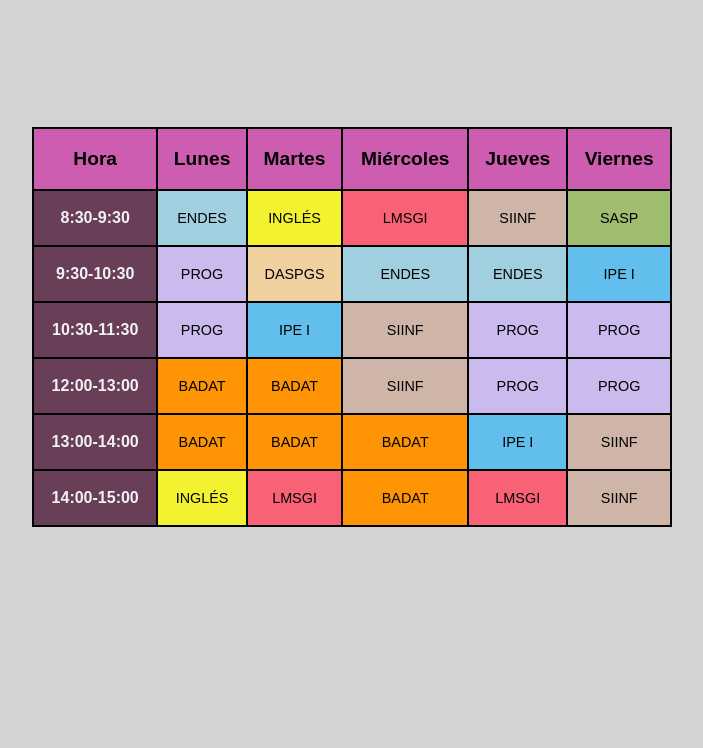
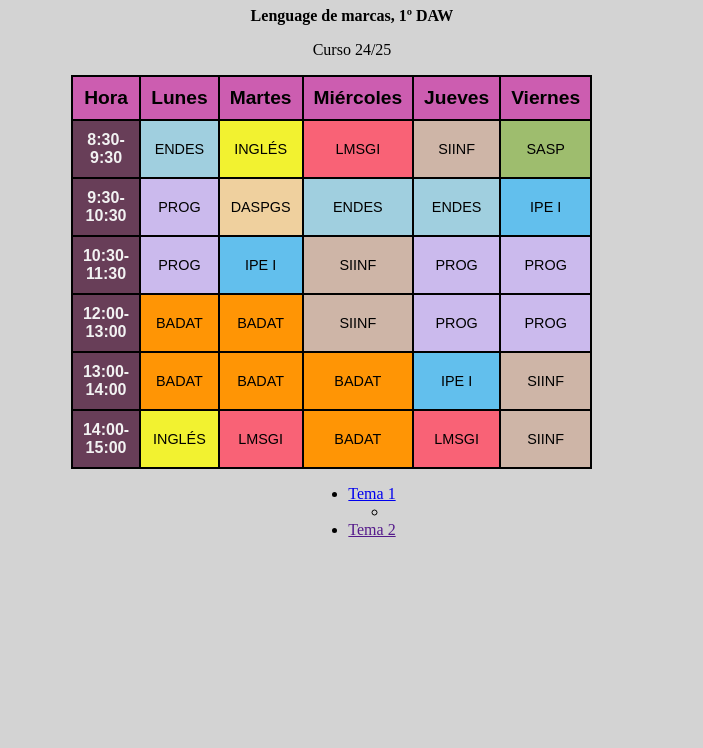
Before and after one commit to PentagonAka1858/LM_T2E2_HorarioClase, a plain HTML site: page index.html in a window 1280 px wide. Shown: the part 73-821 px from the top of the page, without its empty margins (288-991 px from the left). Before the commit the page ends 800 px from the top, so only its background shows below. Drawn offline with Linux system fonts and the light colour scheme.

Commit message:
Update index.html

```diff
--- a/index.html
+++ b/index.html
@@ -12,13 +12,17 @@
         }
         body {
             height: inherit;
-            display: flex;
             justify-content: center;
-            align-items: center;
             margin: 0;
         }
 
+        div{
+            max-width: fit-content;
+            margin-inline: auto;
+        }
+
         table{
+            align-items: center;
             border: 1px solid black;
             width: 50%;
             height: 50%;
@@ -79,6 +83,10 @@
     </style>
 </head>
 <body>
+        <div><h1>Adrián Nieto</h1></div>
+        <div><p><b>Lenguage de marcas, 1º DAW</b></p></div>
+        <div><p>Curso 24/25</p></div>
+    <div>
         <table cellpadding="10" cellspacing="0">
             <tr>
                 <th>Hora</th>
@@ -143,5 +151,14 @@
                 <td class="siinf">SIINF</td>
             </tr>
         </table>
+    </div>
+    <div>
+        <ul>
+            <li><a href="https://github.com/PentagonAka1858/LM-AdrianNieto/tree/main/tema1_xml/Ejercicio1">Tema 1</a></li>
+            <ul><li></li></ul>
+            <li><a href="">Tema 2</a></li>
+        </ul>
+    </div>
+
 </body>
 </html>
```
Lines whose indentation alone changed are shown as unchanged.
